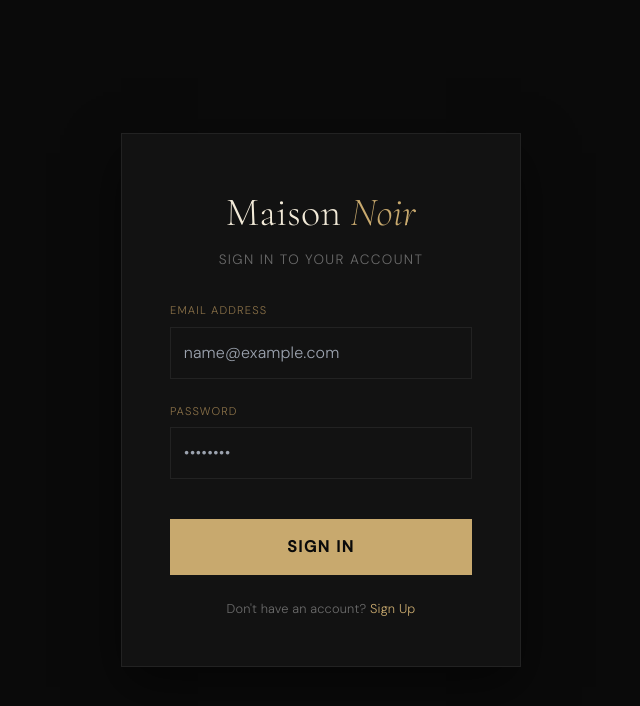
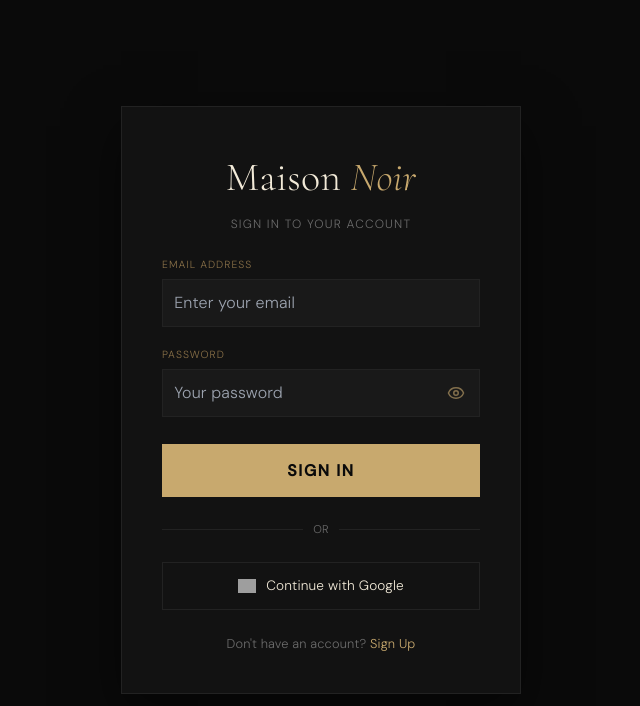
Before and after one commit to RahidMalik/LA-Restaurant, a Next.js app: page /login in a window 1280 px wide. Shown: the top 706 px of the page, without its empty margins (319-959 px from the left). Built offline with nearby package versions, Linux system fonts and the light colour scheme; grey boxes are pictures that could not be loaded.

Commit message:
feat: update branding and improve login/signup user experience

```diff
--- a/app/admin/page.tsx
+++ b/app/admin/page.tsx
@@ -135,7 +135,7 @@ export default function AdminPage() {
                 marginTop: "0.3rem",
               }}
             >
-              Maison Noir
+              LA - Restaurant
             </p>
           </div>
 
@@ -192,7 +192,7 @@ export default function AdminPage() {
             color: "var(--gold)",
           }}
         >
-          MAISON NOIR — Admin
+          LA - Restaurant — Admin
         </span>
         <button
           onClick={() => signOut()}
--- a/app/api/auth/[...nextauth]/route.ts
+++ b/app/api/auth/[...nextauth]/route.ts
@@ -18,8 +18,8 @@ const handler = NextAuth({
                 password: { label: "Password", type: "password" }
             },
             async authorize(credentials) {
-                const ADMIN_EMAIL = "malikrahid011@gmail.com";
-                const ADMIN_PASSWORD = "12345678";
+                const ADMIN_EMAIL = process.env.ADMIN_EMAIL
+                const ADMIN_PASSWORD = process.env.ADMIN_PASSWORD
 
                 if (
                     credentials?.email === ADMIN_EMAIL &&
--- a/app/login/page.tsx
+++ b/app/login/page.tsx
@@ -3,15 +3,22 @@ import { signIn } from "next-auth/react";
 import { useState } from "react";
 import { useRouter } from "next/navigation";
 import Link from "next/link";
+import { Eye, EyeOff } from "lucide-react";
 
 export default function LoginPage() {
   const [email, setEmail] = useState("");
   const [password, setPassword] = useState("");
+  const [showPassword, setShowPassword] = useState(false);
   const [error, setError] = useState("");
+  const [isLoading, setIsLoading] = useState(false);
   const router = useRouter();
 
+  // 1. Handle Email/Password Login
   const handleSubmit = async (e: React.FormEvent) => {
     e.preventDefault();
+    setIsLoading(true);
+    setError("");
+
     const res = await signIn("credentials", {
       email,
       password,
@@ -20,9 +27,15 @@ export default function LoginPage() {
 
     if (res?.error) {
       setError("Invalid credentials. Try again.");
+      setIsLoading(false);
     } else {
-      router.push("/admin"); // Redirect to your admin dashboard
+      router.push("/admin");
     }
+  };
+
+  // 2. Handle Google Login
+  const handleGoogleLogin = () => {
+    signIn("google", { callbackUrl: "/" }); // Login ke baad home page ya dashboard par bhej dega
   };
 
   return (
@@ -33,6 +46,7 @@ export default function LoginPage() {
         </h1>
         <p style={subtitleStyle}>Sign in to your account</p>
 
+        {/* Credentials Form */}
         <form onSubmit={handleSubmit} style={formStyle}>
           <div style={inputGroupStyle}>
             <label style={labelStyle}>Email Address</label>
@@ -41,39 +55,55 @@ export default function LoginPage() {
               value={email}
               onChange={(e) => setEmail(e.target.value)}
               style={inputStyle}
-              placeholder="name@example.com"
+              placeholder="Enter your email"
               required
             />
           </div>
 
           <div style={inputGroupStyle}>
             <label style={labelStyle}>Password</label>
-            <input
-              type="password"
-              value={password}
-              onChange={(e) => setPassword(e.target.value)}
-              style={inputStyle}
-              placeholder="••••••••"
-              required
-            />
+            <div style={passwordWrapper}>
+              <input
+                type={showPassword ? "text" : "password"}
+                value={password}
+                onChange={(e) => setPassword(e.target.value)}
+                style={{ ...inputStyle, width: "100%" }}
+                placeholder="Your password"
+                required
+              />
+              <button
+                type="button"
+                onClick={() => setShowPassword(!showPassword)}
+                style={eyeButtonStyle}
+              >
+                {showPassword ? <EyeOff size={18} /> : <Eye size={18} />}
+              </button>
+            </div>
           </div>
 
-          {error && (
-            <p
-              style={{
-                color: "#ff4d4d",
-                fontSize: "0.8rem",
-                textAlign: "center",
-              }}
-            >
-              {error}
-            </p>
-          )}
+          {error && <p style={errorTextStyle}>{error}</p>}
 
-          <button type="submit" style={buttonStyle}>
-            Sign In
+          <button type="submit" style={buttonStyle} disabled={isLoading}>
+            {isLoading ? "Signing In..." : "Sign In"}
           </button>
         </form>
+
+        {/* Divider */}
+        <div style={dividerContainer}>
+          <div style={lineStyle}></div>
+          <span style={dividerText}>OR</span>
+          <div style={lineStyle}></div>
+        </div>
+
+        {/* Google Login Button */}
+        <button onClick={handleGoogleLogin} style={googleButtonStyle}>
+          <img
+            src="https://authjs.dev/img/providers/google.svg"
+            alt="Google"
+            style={{ width: "18px", marginRight: "10px" }}
+          />
+          Continue with Google
+        </button>
 
         <p style={footerTextStyle}>
           Don't have an account?{" "}
@@ -86,7 +116,8 @@ export default function LoginPage() {
   );
 }
 
-// STYLES (Matching your Dashboard Theme)
+// --- STYLES ---
+
 const containerStyle: React.CSSProperties = {
   minHeight: "100vh",
   backgroundColor: "#0A0A0A",
@@ -99,7 +130,7 @@ const containerStyle: React.CSSProperties = {
 const glassCardStyle: React.CSSProperties = {
   backgroundColor: "rgba(20, 20, 20, 0.8)",
   border: "1px solid var(--border)",
-  padding: "3rem",
+  padding: "2.5rem",
   width: "100%",
   maxWidth: "400px",
   textAlign: "center",
@@ -115,8 +146,8 @@ const titleStyle: React.CSSProperties = {
 
 const subtitleStyle: React.CSSProperties = {
   color: "var(--muted)",
-  fontSize: "0.85rem",
-  marginBottom: "2rem",
+  fontSize: "0.75rem",
+  marginBottom: "1.5rem",
   letterSpacing: "0.1em",
   textTransform: "uppercase",
 };
@@ -124,34 +155,33 @@ const subtitleStyle: React.CSSProperties = {
 const formStyle: React.CSSProperties = {
   display: "flex",
   flexDirection: "column",
-  gap: "1.5rem",
+  gap: "1.2rem",
   textAlign: "left",
 };
 
 const inputGroupStyle: React.CSSProperties = {
   display: "flex",
   flexDirection: "column",
-  gap: "0.5rem",
+  gap: "0.4rem",
 };
 
 const labelStyle: React.CSSProperties = {
   color: "var(--gold-dim)",
-  fontSize: "0.7rem",
+  fontSize: "0.65rem",
   textTransform: "uppercase",
   letterSpacing: "0.1em",
 };
 
 const inputStyle: React.CSSProperties = {
-  backgroundColor: "transparent",
+  backgroundColor: "rgba(255,255,255,0.03)",
   border: "1px solid var(--border)",
-  padding: "0.8rem",
+  padding: "0.7rem",
   color: "var(--cream)",
   outline: "none",
-  transition: "border-color 0.3s",
 };
 
 const buttonStyle: React.CSSProperties = {
-  padding: "1rem",
+  padding: "0.9rem",
   backgroundColor: "var(--gold)",
   color: "#0A0A0A",
   border: "none",
@@ -159,7 +189,45 @@ const buttonStyle: React.CSSProperties = {
   fontWeight: "bold",
   letterSpacing: "0.1em",
   cursor: "pointer",
-  marginTop: "1rem",
+  marginTop: "0.5rem",
+};
+
+const errorTextStyle: React.CSSProperties = {
+  color: "#ff4d4d",
+  fontSize: "0.75rem",
+  textAlign: "center",
+};
+
+const googleButtonStyle: React.CSSProperties = {
+  display: "flex",
+  alignItems: "center",
+  justifyContent: "center",
+  width: "100%",
+  padding: "0.8rem",
+  backgroundColor: "transparent",
+  border: "1px solid var(--border)",
+  color: "var(--cream)",
+  cursor: "pointer",
+  fontSize: "0.85rem",
+  transition: "background 0.3s",
+};
+
+const dividerContainer: React.CSSProperties = {
+  display: "flex",
+  alignItems: "center",
+  margin: "1.5rem 0",
+};
+
+const lineStyle: React.CSSProperties = {
+  flex: 1,
+  height: "1px",
+  backgroundColor: "var(--border)",
+};
+
+const dividerText: React.CSSProperties = {
+  padding: "0 10px",
+  color: "var(--muted)",
+  fontSize: "0.7rem",
 };
 
 const footerTextStyle: React.CSSProperties = {
@@ -167,3 +235,22 @@ const footerTextStyle: React.CSSProperties = {
   fontSize: "0.8rem",
   marginTop: "1.5rem",
 };
+
+const eyeButtonStyle: React.CSSProperties = {
+  position: "absolute",
+  right: "10px",
+  background: "none",
+  border: "none",
+  color: "rgba(200, 169, 110, 0.6)",
+  cursor: "pointer",
+  padding: "5px",
+  display: "flex",
+  alignItems: "center",
+  justifyContent: "center",
+};
+
+const passwordWrapper: React.CSSProperties = {
+  position: "relative",
+  display: "flex",
+  alignItems: "center",
+};
--- a/app/page.tsx
+++ b/app/page.tsx
@@ -94,9 +94,11 @@ export default function HomePage() {
             marginBottom: "1.5rem",
           }}
         >
-          Maison
+          Lounge &amp;
           <br />
-          <em style={{ color: "var(--gold)", fontStyle: "italic" }}>Noir</em>
+          <em style={{ color: "var(--gold)", fontStyle: "italic" }}>
+            Restaurant
+          </em>
         </h1>
 
         <p
@@ -165,10 +167,10 @@ export default function HomePage() {
         </div>
 
         {/* Scroll hint */}
-        <div
+        {/* <div
           style={{
             position: "absolute",
-            bottom: "2.5rem",
+            bottom: "0px",
             display: "flex",
             flexDirection: "column",
             alignItems: "center",
@@ -193,7 +195,7 @@ export default function HomePage() {
                 "linear-gradient(to bottom, var(--gold-dim), transparent)",
             }}
           />
-        </div>
+        </div> */}
       </section>
 
       {/* Featured */}
@@ -291,7 +293,7 @@ export default function HomePage() {
             letterSpacing: "0.1em",
           }}
         >
-          © 2024 Maison Noir. All rights reserved.
+          © 2026 LA-Restaurant. All rights reserved.
         </p>
       </footer>
     </>
--- a/app/signup/page.tsx
+++ b/app/signup/page.tsx
@@ -82,7 +82,7 @@ export default function SignUpPage() {
               value={formData.name}
               onChange={handleChange}
               style={inputStyle}
-              placeholder="Malik Rahid"
+              placeholder="Your name"
               required
             />
           </div>
@@ -95,7 +95,7 @@ export default function SignUpPage() {
               value={formData.email}
               onChange={handleChange}
               style={inputStyle}
-              placeholder="name@example.com"
+              placeholder="Email your email"
               required
             />
           </div>
--- a/components/Navbar.tsx
+++ b/components/Navbar.tsx
@@ -66,7 +66,7 @@ export default function Navbar() {
               letterSpacing: "0.12em",
             }}
           >
-            LA - Restaurant
+            Lounge & Restaurant
           </span>
         </Link>
 
```
